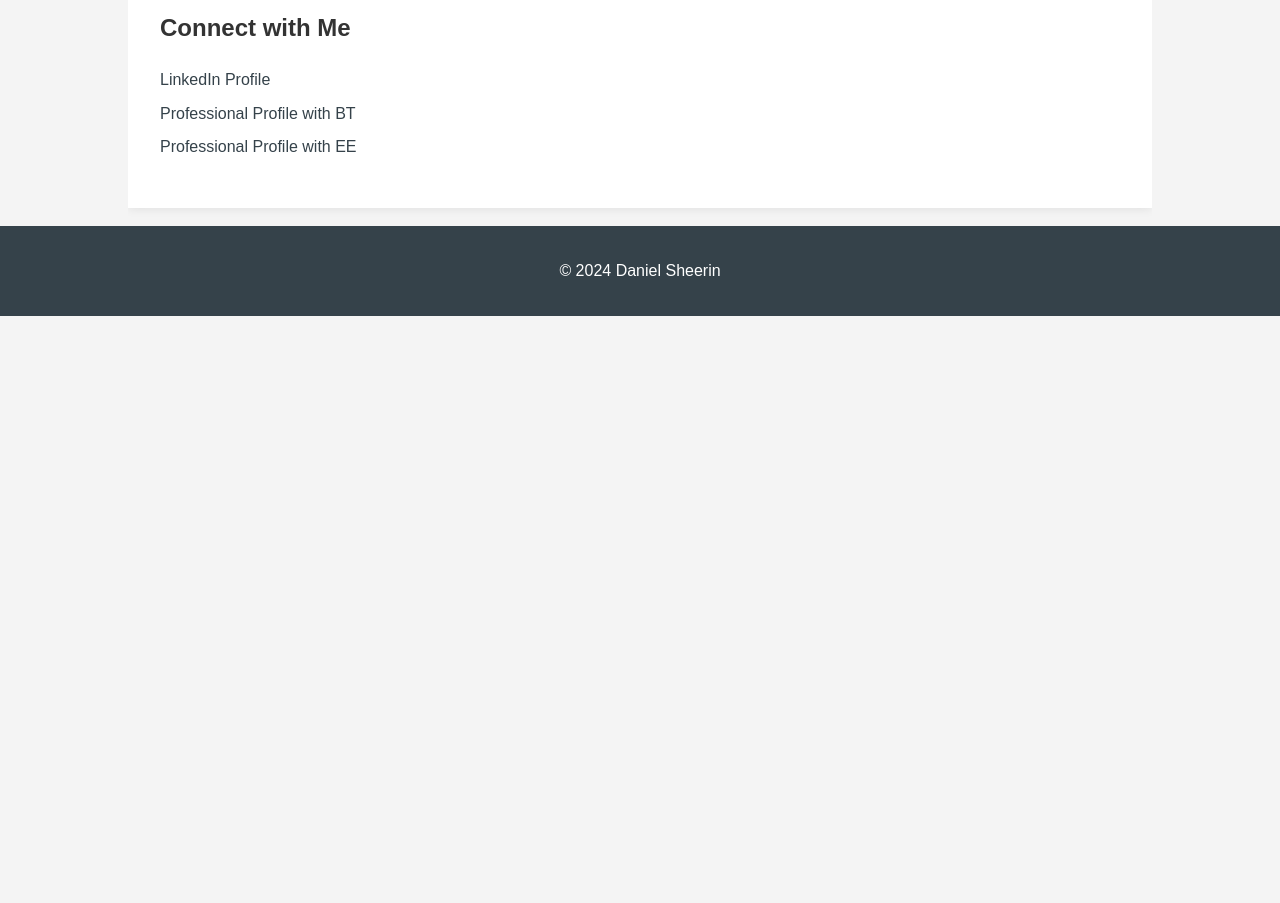
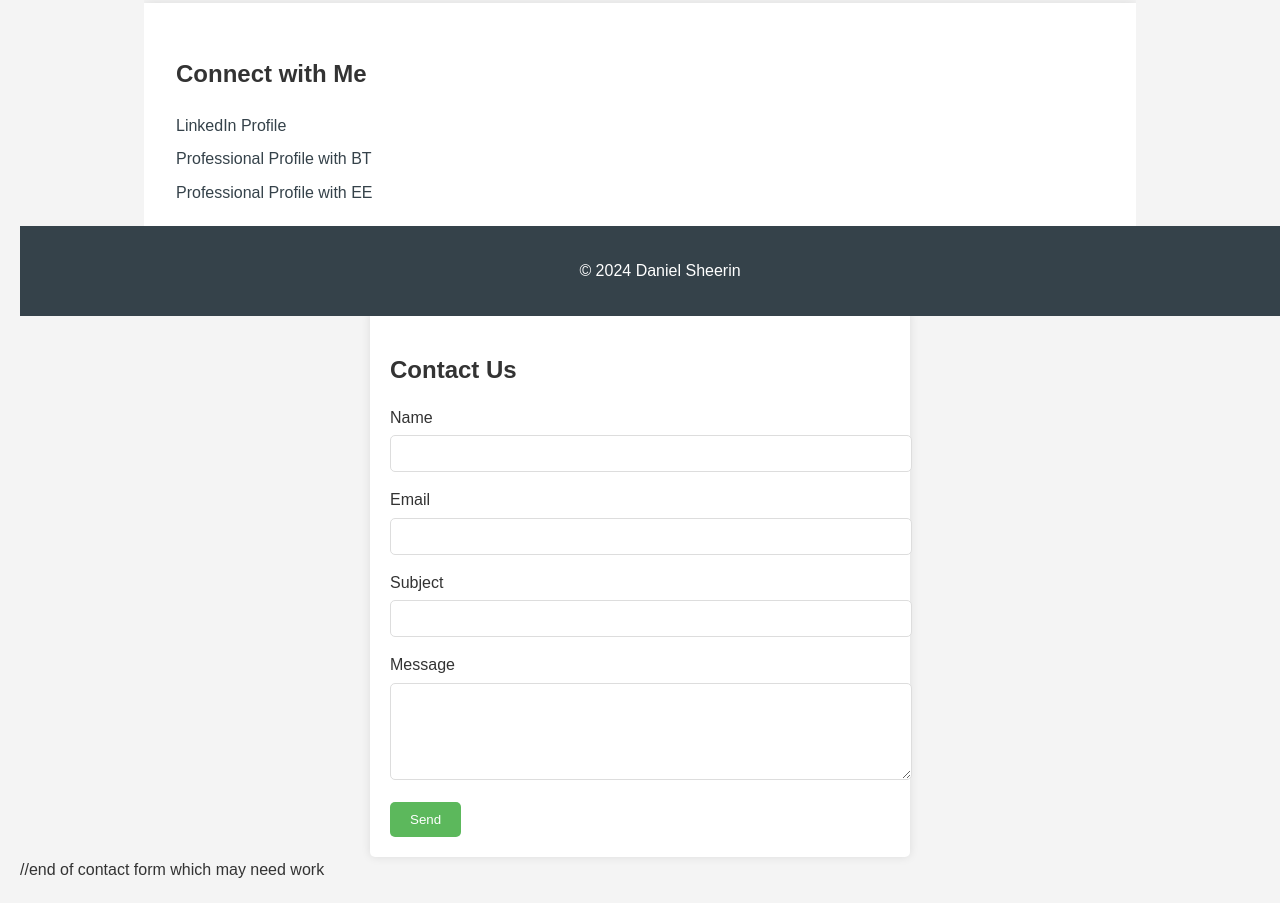
Before and after one commit to DanTechMan/Contact, a plain HTML site: page index.html in a window 1280 px wide. Shown: the part 484-1387 px from the top of the page. Before the commit the page ends 800 px from the top, so only its background shows below. Drawn offline with Linux system fonts and the light colour scheme.

Commit message:
Update index.html

```diff
--- a/index.html
+++ b/index.html
@@ -71,6 +71,88 @@
             </ul>
         </section>
     </div>
+//adding contact form below
+    <!DOCTYPE html>
+<html lang="en">
+<head>
+    <meta charset="UTF-8">
+    <meta name="viewport" content="width=device-width, initial-scale=1.0">
+    <title>Contact Form</title>
+    <style>
+        body {
+            font-family: Arial, sans-serif;
+            background-color: #f4f4f4;
+            padding: 20px;
+        }
+        .contact-form {
+            background: #fff;
+            padding: 20px;
+            border-radius: 5px;
+            max-width: 500px;
+            margin: 0 auto;
+            box-shadow: 0 0 10px rgba(0, 0, 0, 0.1);
+        }
+        .contact-form h2 {
+            margin-bottom: 15px;
+        }
+        .contact-form .form-group {
+            margin-bottom: 15px;
+        }
+        .contact-form label {
+            display: block;
+            margin-bottom: 5px;
+        }
+        .contact-form input,
+        .contact-form textarea {
+            width: 100%;
+            padding: 10px;
+            border: 1px solid #ddd;
+            border-radius: 5px;
+        }
+        .contact-form button {
+            background: #5cb85c;
+            color: #fff;
+            border: none;
+            padding: 10px 20px;
+            border-radius: 5px;
+            cursor: pointer;
+        }
+        .contact-form button:hover {
+            background: #4cae4c;
+        }
+    </style>
+</head>
+<body>
+
+    <div class="contact-form">
+        <h2>Contact Us</h2>
+        <form action="process_form.php" method="post">
+            <div class="form-group">
+                <label for="name">Name</label>
+                <input type="text" id="name" name="name" required>
+            </div>
+            <div class="form-group">
+                <label for="email">Email</label>
+                <input type="email" id="email" name="email" required>
+            </div>
+            <div class="form-group">
+                <label for="subject">Subject</label>
+                <input type="text" id="subject" name="subject" required>
+            </div>
+            <div class="form-group">
+                <label for="message">Message</label>
+                <textarea id="message" name="message" rows="5" required></textarea>
+            </div>
+            <button type="submit">Send</button>
+        </form>
+    </div>
+
+</body>
+</html>
+
+    //end of contact form which may need work
+
+
     <footer>
         <p>&copy; 2024 Daniel Sheerin</p>
     </footer>
```
